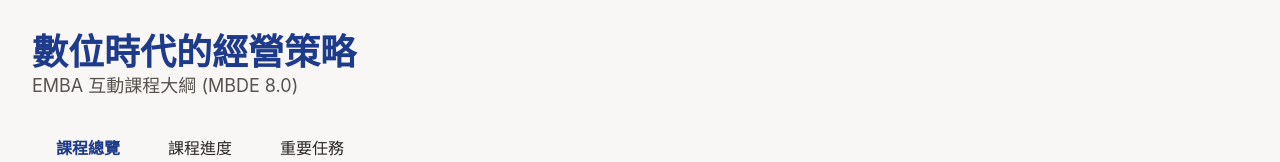
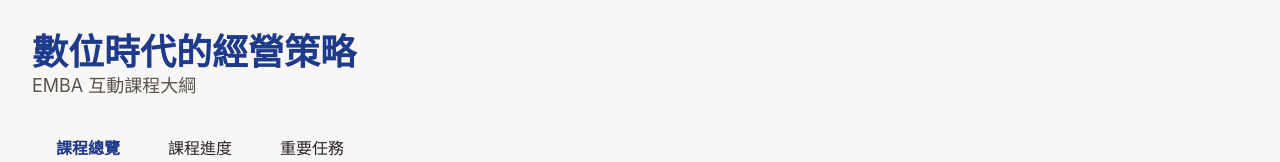
Before and after one commit to PCWA04/shareinfo, a plain HTML site: page MBiDE.html in a window 1280 px wide. Shown: the top 162 px of the page. Drawn offline with nearby package versions, Linux system fonts and the light colour scheme.

Commit message:
Update MBiDE.html

```diff
--- a/MBiDE.html
+++ b/MBiDE.html
@@ -96,7 +96,7 @@
 
         <header class="mb-6">
             <h1 class="text-3xl md:text-4xl font-bold" style="color: var(--color-primary);">數位時代的經營策略</h1>
-            <p class="text-lg" style="color: var(--text-muted);">EMBA 互動課程大綱 (MBDE 8.0)</p>
+            <p class="text-lg" style="color: var(--text-muted);">EMBA 互動課程大綱</p>
         </header>
 
         <nav class="flex border-b border-gray-300 mb-6">
```
